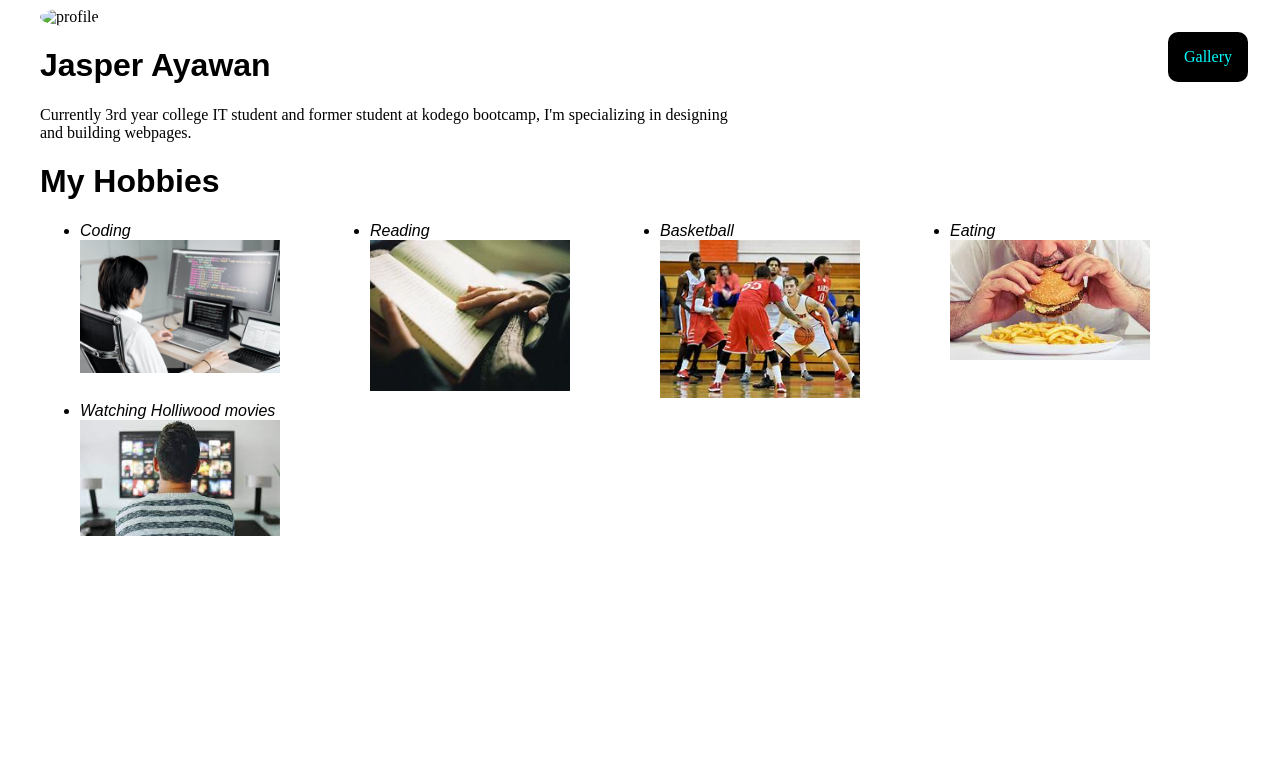
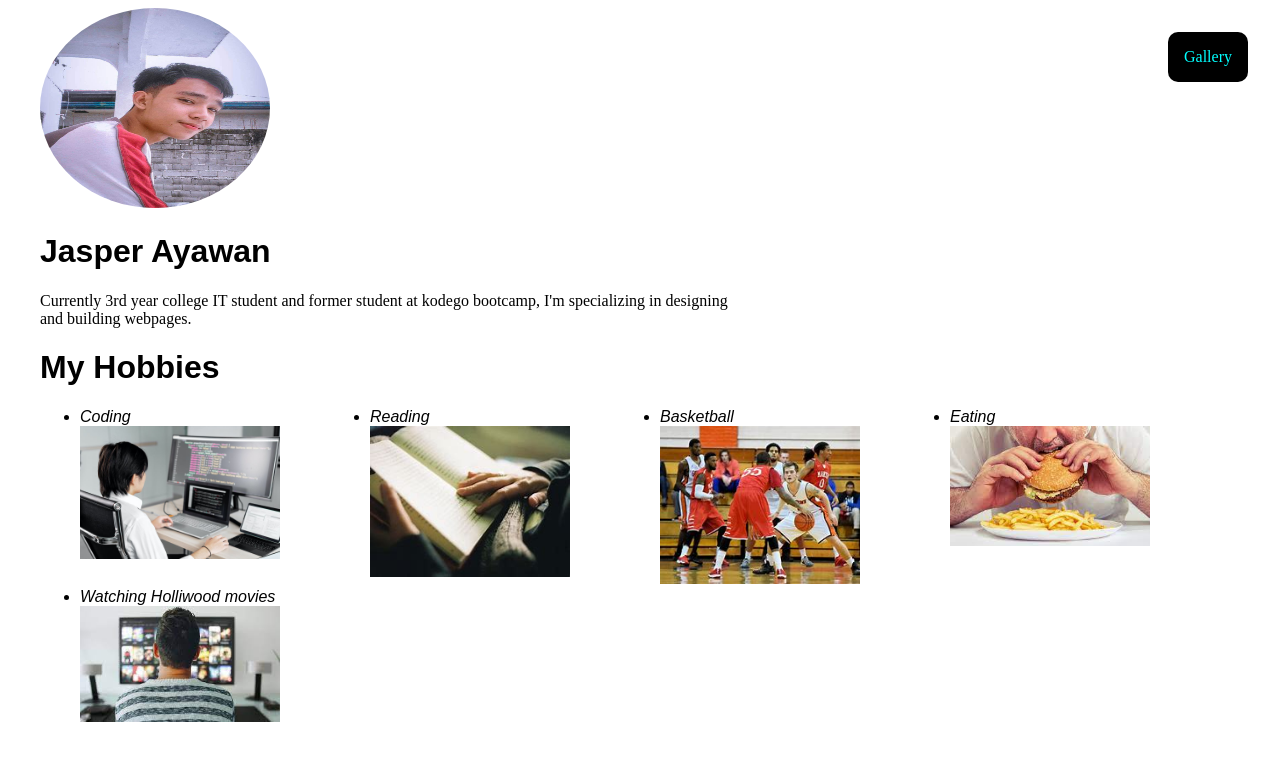
Before and after one commit to jasperayawan/activityTwo, a plain HTML site: page index.html in a window 1280 px wide. Drawn offline with Linux system fonts and the light colour scheme.

Commit message:
update images

```diff
--- a/index.html
+++ b/index.html
@@ -9,7 +9,7 @@
 <body style="padding: 0 2rem;">
     <a href="gallery.html"
        style="position: absolute; top: 2rem; right: 2rem; background-color: black; border-radius: 10px; text-decoration: none; padding: 1rem; color: aqua   ;">Gallery</a>
-    <img src="C:\Users\Admin\Pictures\jasper.jpg" width="230" height="200" alt="profile" style="border-radius: 50%;"/>
+    <img src="assets/jasper.jpg" width="230" height="200" alt="profile" style="border-radius: 50%;"/>
     <h1 style="font-family: sans-serif;">Jasper Ayawan</h1>
     <p>Currently 3rd year college IT student and former student at kodego bootcamp, I'm specializing in designing <br>
     and building webpages.</p>
```
Also changed, not shown: assets/jasper.jpg (added).
